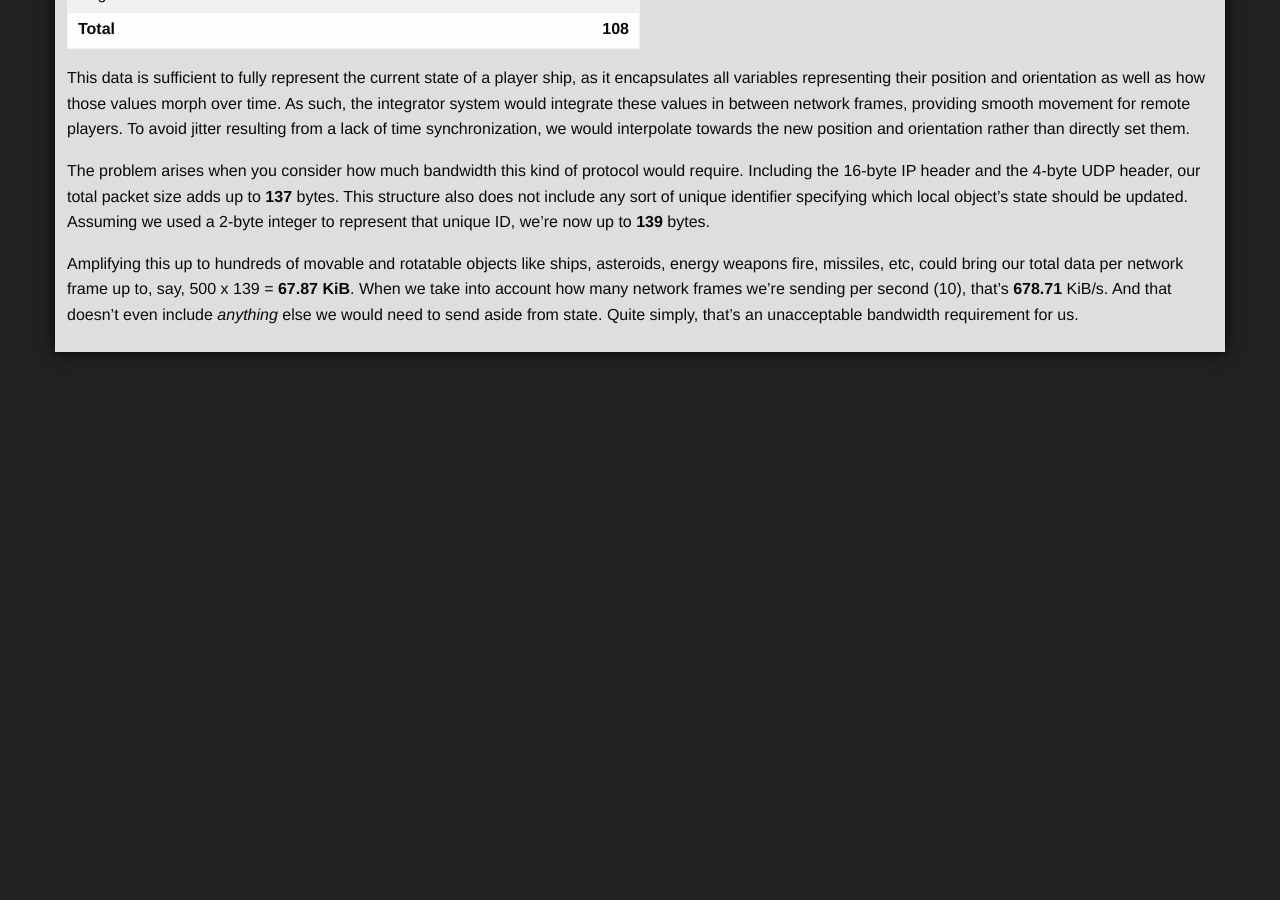
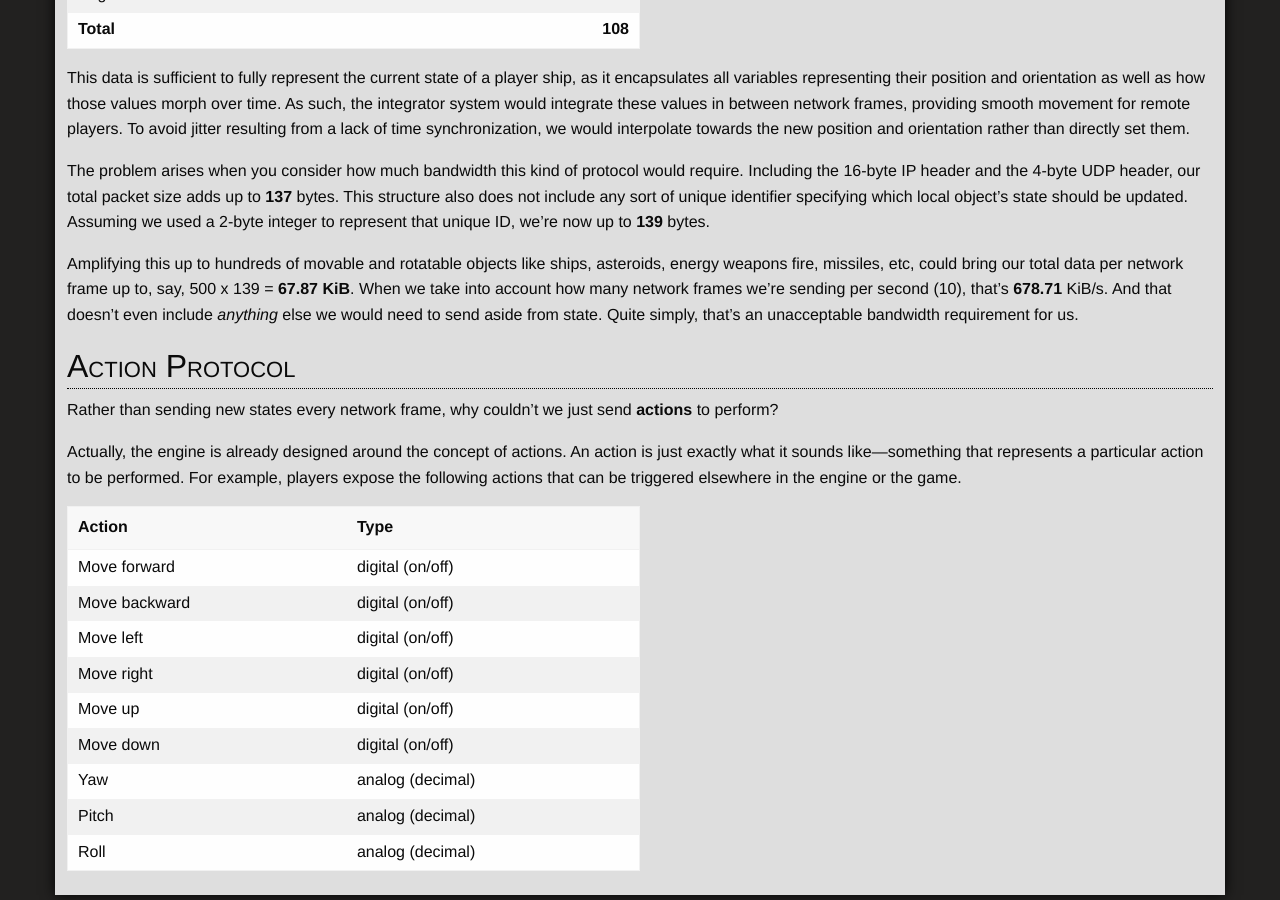
Before and after one commit to ori-sky/polar-space, a Jekyll site: the page built from _posts/2019-08-04-01-udp-multiplayer.md, in a window 1280 px wide and 900 px high, scrolled down 2495 px. Built offline with Jekyll 4.4.1, drawn with Linux system fonts in a browser that asks for light colours; nearby versions of some CDN libraries; some web fonts are replaced; our own code applies the rules of GitHub Pages for plain Markdown files; library files that are not in the unit come from our copies; before the commit the page ends 2863 px from its top, so only the background shows below that.

Commit message:
Update 2019-08-04-01-udp-multiplayer.md

```diff
--- a/_posts/2019-08-04-01-udp-multiplayer.md
+++ b/_posts/2019-08-04-01-udp-multiplayer.md
@@ -79,6 +79,24 @@ The problem arises when you consider how much bandwidth this kind of protocol wo
 
 Amplifying this up to hundreds of movable and rotatable objects like ships, asteroids, energy weapons fire, missiles, etc, could bring our total data per network frame up to, say, 500 x 139 = __67.87 KiB__. When we take into account how many network frames we're sending per second (10), that's __678.71__ KiB/s. And that doesn't even include _anything_ else we would need to send aside from state. Quite simply, that's an unacceptable bandwidth requirement for us.
 
+# Action Protocol
+
+Rather than sending new states every network frame, why couldn't we just send __actions__ to perform?
+
+Actually, the engine is already designed around the concept of actions. An action is just exactly what it sounds like—something that represents a particular action to be performed. For example, players expose the following actions that can be triggered elsewhere in the engine or the game.
+
+| Action        | Type             |
+| ------------- | ---------------- |
+| Move forward  | digital (on/off) |
+| Move backward | digital (on/off) |
+| Move left     | digital (on/off) |
+| Move right    | digital (on/off) |
+| Move up       | digital (on/off) |
+| Move down     | digital (on/off) |
+| Yaw           | analog (decimal) |
+| Pitch         | analog (decimal) |
+| Roll          | analog (decimal) |
+
 <!--stackedit_data:
 eyJoaXN0b3J5IjpbMTQzNzI4MDUwMl19
 -->
```
